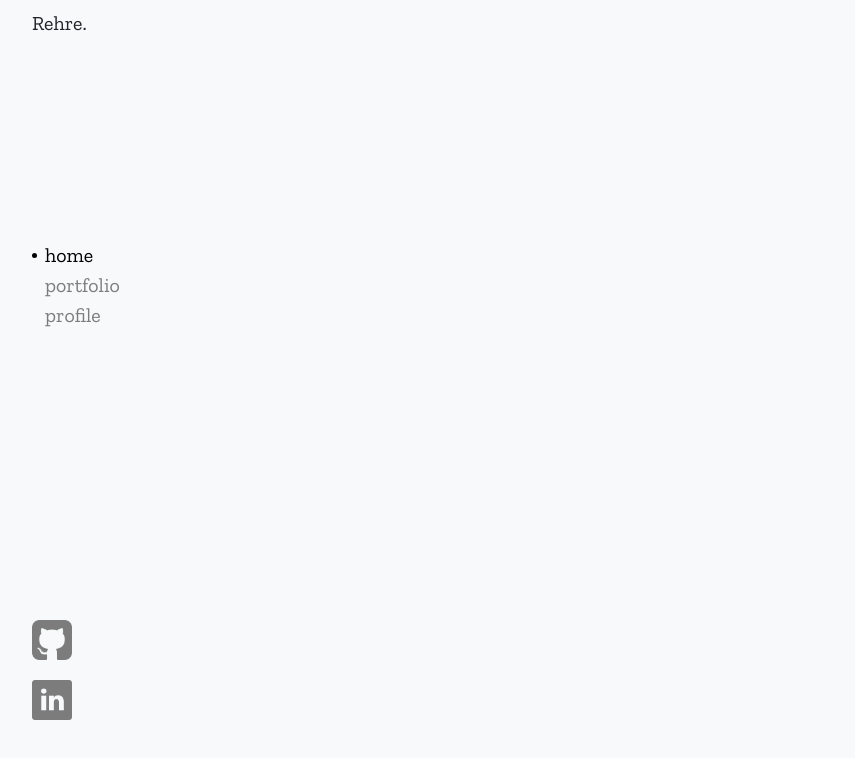
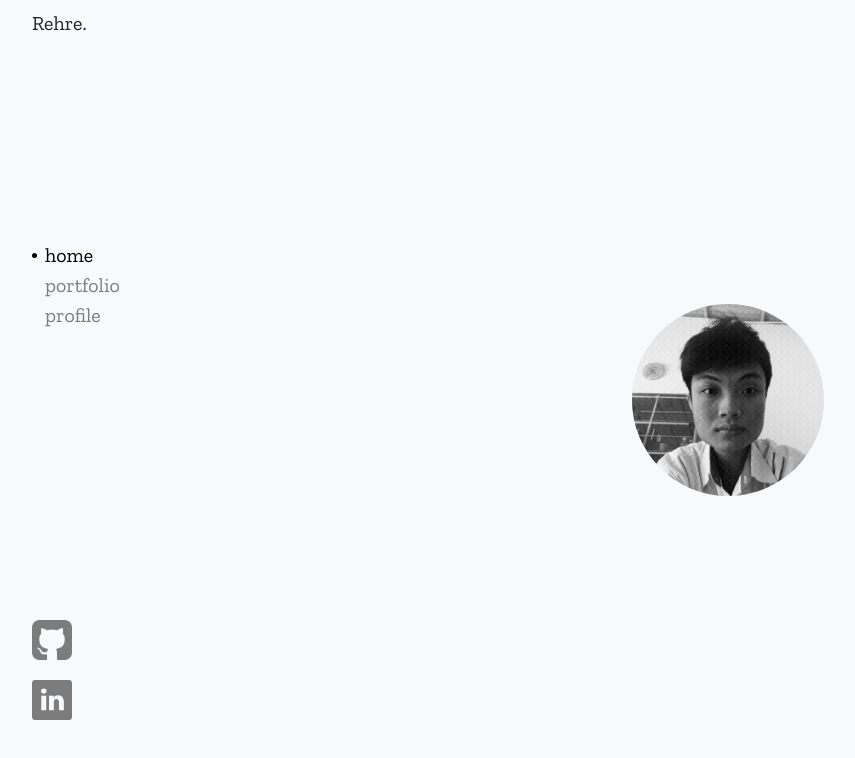
Before and after one commit to Rehre/portfolio, a Next.js app: page / in a window 1280 px wide. Shown: the top 758 px of the page, without its empty margins (8-863 px from the left). Built offline with nearby package versions, Linux system fonts and the light colour scheme.

Commit message:
Update | adding picture-box

```diff
--- /dev/null
+++ b/components/commons/PictureBox.js
@@ -0,0 +1,11 @@
+export default function PictureBox() {
+  return (
+    <div className="w-48 h-48 bg-pallete-2 rounded-full overflow-hidden">
+      <img
+        src="/images/profile-pic.png"
+        alt="profile"
+        className="profile-pic-img"
+      ></img>
+    </div>
+  );
+}
--- a/components/layouts/home.js
+++ b/components/layouts/home.js
@@ -0,0 +1,11 @@
+import PictureBox from "../commons/PictureBox";
+
+function Home() {
+  return (
+    <div className="w-full h-screen flex flex-col items-center justify-center">
+      <PictureBox />
+    </div>
+  );
+}
+
+export default Home;
--- a/pages/index.js
+++ b/pages/index.js
@@ -1,17 +1,20 @@
 import Logo from "../components/commons/Logo";
 import Navbar from "../components/commons/Navbar";
 import SocialLinks from "../components/commons/SocialLinks";
-import Title from "../components/commons/Title";
+
+import Home from "../components/layouts/Home";
 
 export default function IndexPage() {
   const [currentPage, setCurrentPage] = React.useState("home");
 
   return (
-    <div className="bg-pallete-0 w-full h-full font-default">
+    <div className="bg-pallete-0 w-full h-auto font-default">
       <Logo />
       <Navbar currentPage={currentPage} setCurrentPage={setCurrentPage} />
       <SocialLinks />
-      <div className="w-full-h-full"></div>
+      <div className="pl-48">
+        <Home />
+      </div>
     </div>
   );
 }
--- a/styles/index.css
+++ b/styles/index.css
@@ -8,11 +8,11 @@ html {
 }
 
 body {
-  height: 100%;
+  height: auto;
 }
 
 #__next {
-  height: 100%;
+  height: auto;
 }
 
 /* Start purging... */
@@ -62,6 +62,11 @@ body {
   opacity: 1;
 }
 
+.profile-pic-img {
+  @apply w-full h-full object-cover;
+  filter: grayscale(1);
+}
+
 /* Start purging... */
 @tailwind utilities;
 /* Stop purging. */
--- a/tailwind.config.js
+++ b/tailwind.config.js
@@ -9,6 +9,7 @@ module.exports = {
       colors: {
         "pallete-0": "#F8F9FA",
         "pallete-1": "#212529",
+        "pallete-2": "#E9ECEF",
       },
       fontFamily: {
         default: ["Zilla Slab", "Open Sans", "sans-serif"],
```
Also changed, not shown: public/images/profile-pic.png (added).
